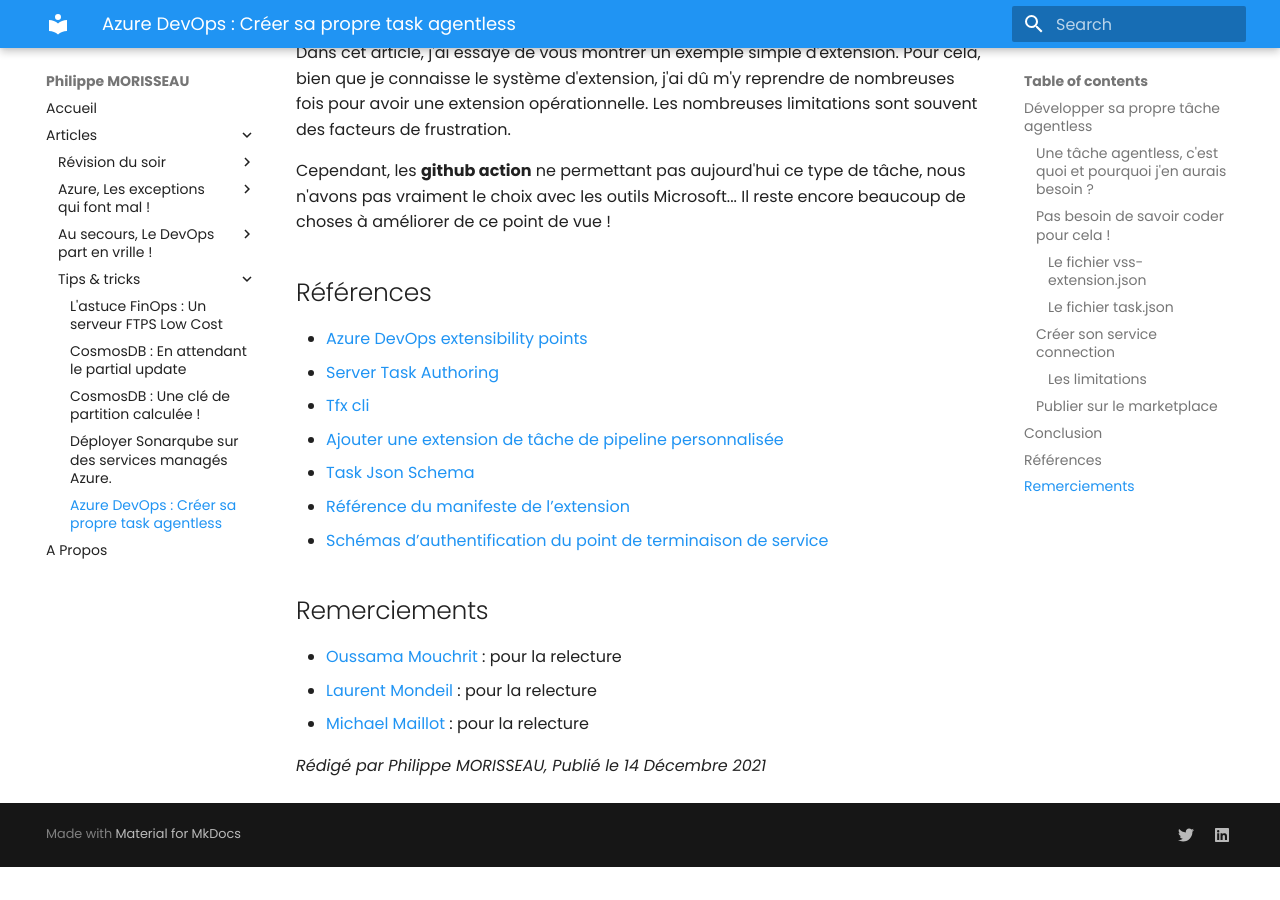
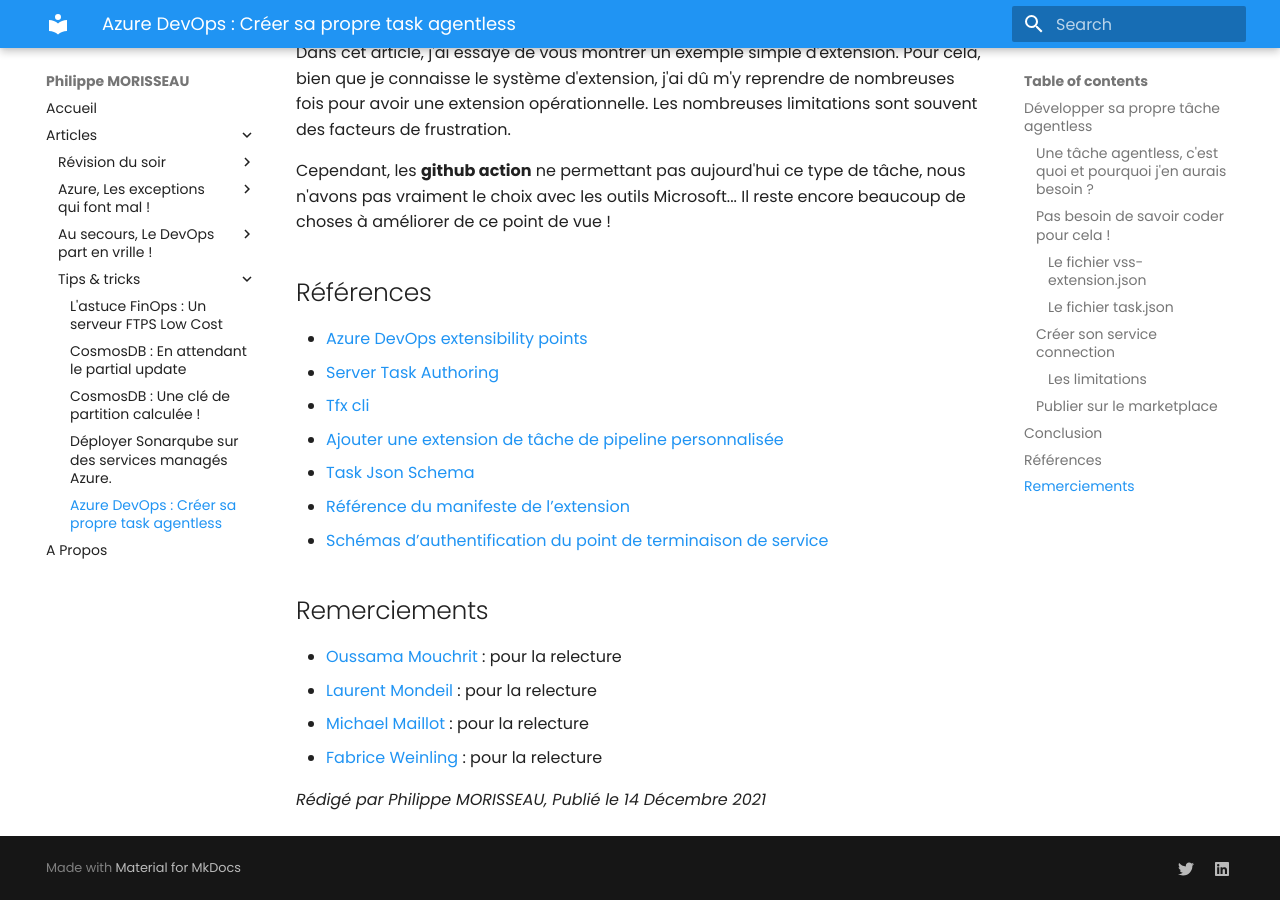
Before and after one commit to Ineaweb/Blog, an MkDocs documentation site: the page built from docs/articles/tips/05.azuredevops.extension.agentless.md, in a window 1280 px wide and 900 px high, scrolled down 13915 px. Built offline with MkDocs 1.6.1 and Material for MkDocs 9.7.7, drawn with Linux system fonts in a browser that asks for light colours; old or Windows-style settings are respelled for this version of MkDocs; before the commit the page ends 14782 px from its top, so only the background shows below that.

Commit message:
fix: relecture FWE

```diff
--- a/docs/articles/tips/05.azuredevops.extension.agentless.md
+++ b/docs/articles/tips/05.azuredevops.extension.agentless.md
@@ -462,5 +462,6 @@
 - [Oussama Mouchrit](https://www.linkedin.com/in/mouchritoussama/) : pour la relecture
 - [Laurent Mondeil](https://www.linkedin.com/in/laurent-mondeil-0a87a743/) : pour la relecture
 - [Michael Maillot](https://twitter.com/michael_maillot) : pour la relecture
+- [Fabrice Weinling](https://www.linkedin.com/in/%E2%99%A0-fabrice-weinling-%E2%99%A0-414187114/) : pour la relecture
 
 _Rédigé par Philippe MORISSEAU, Publié le 14 Décembre 2021_
```
